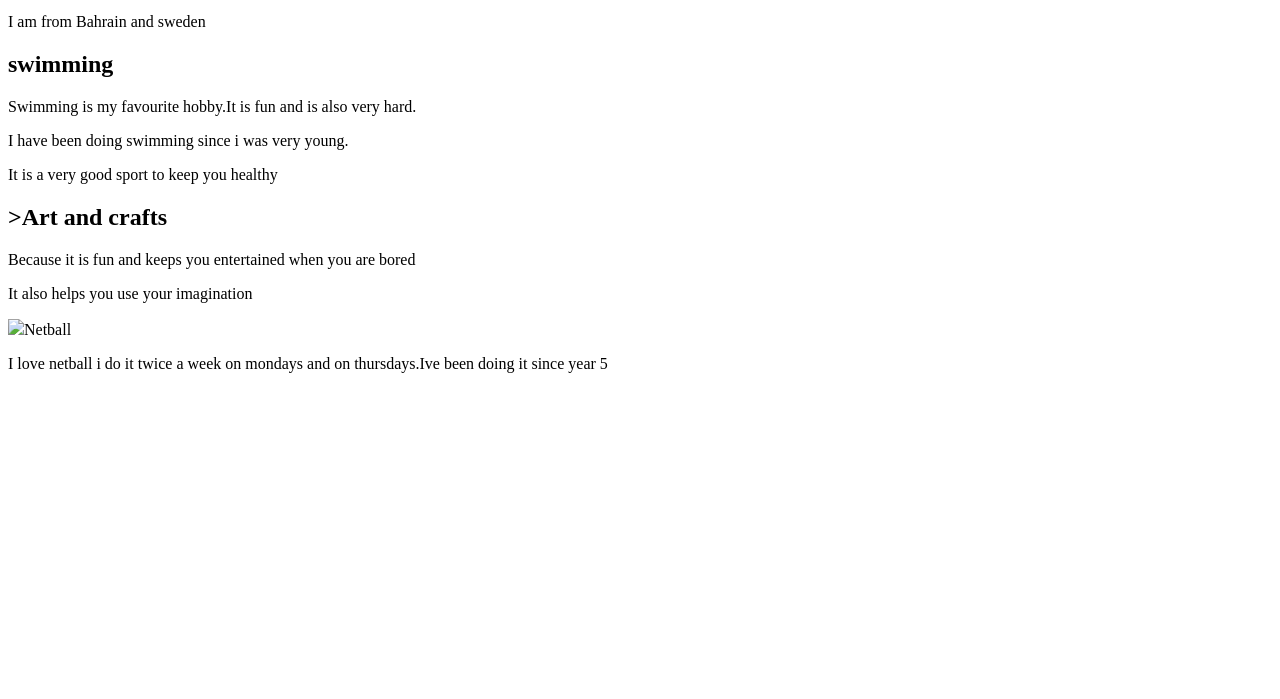
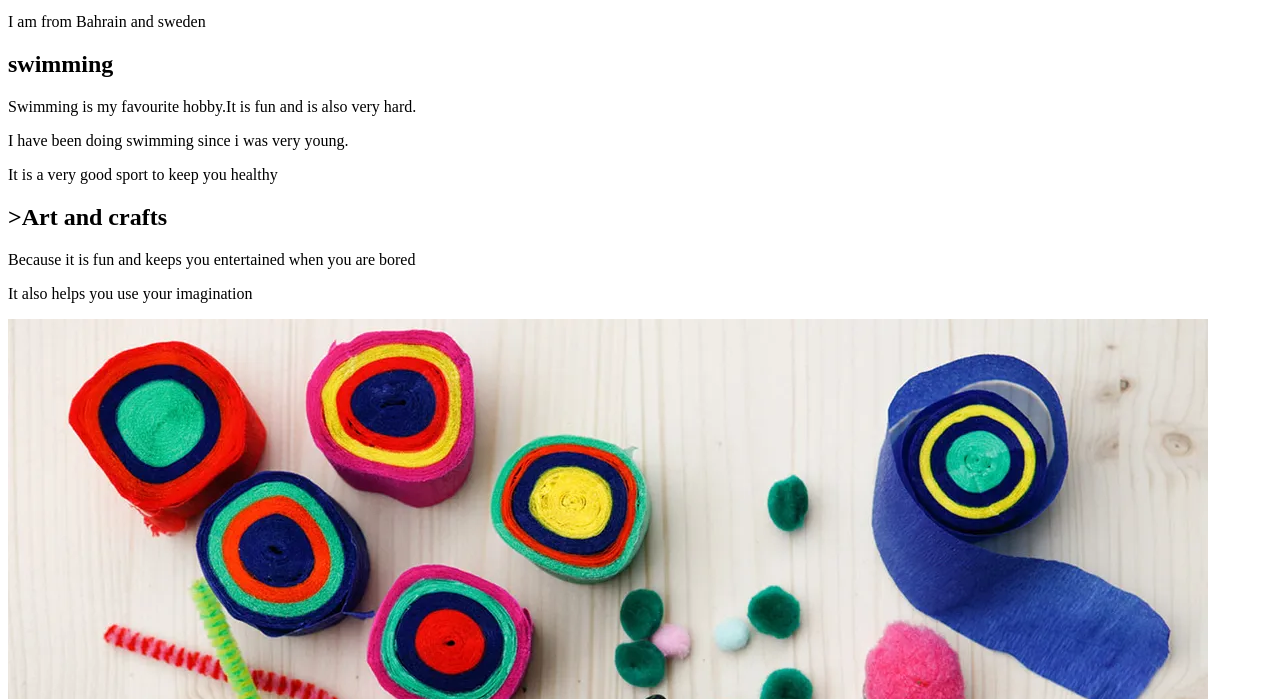
Before and after one commit to dn10387-crypto/Dunia7G, a plain HTML site: page index.html in a window 1280 px wide. Shown: the part 101-800 px from the top of the page. Drawn offline with Linux system fonts and the light colour scheme.

Commit message:
Update index.html

```diff
--- a/index.html
+++ b/index.html
@@ -20,7 +20,7 @@
   <p>Because it is fun and keeps you entertained when you are bored</p>
   <p>It also helps you use your imagination</p>
 
-    <img src=
+    <img src= "arts and crafts.webp"alt
 
     <h2>Netball</h2>
     <p>I love netball i do it twice a week on mondays and on thursdays.Ive been doing it since year 5 </p>
```
